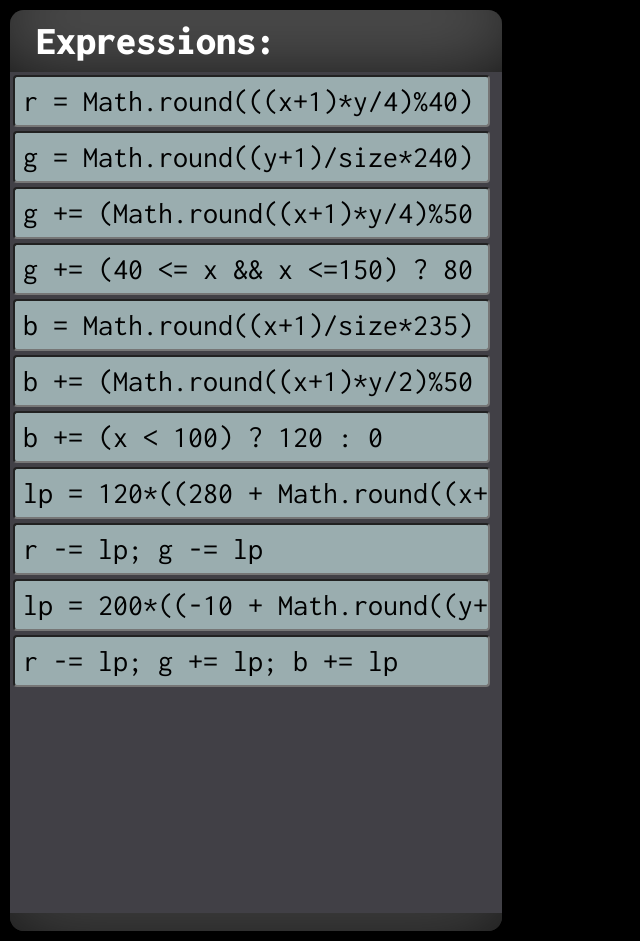
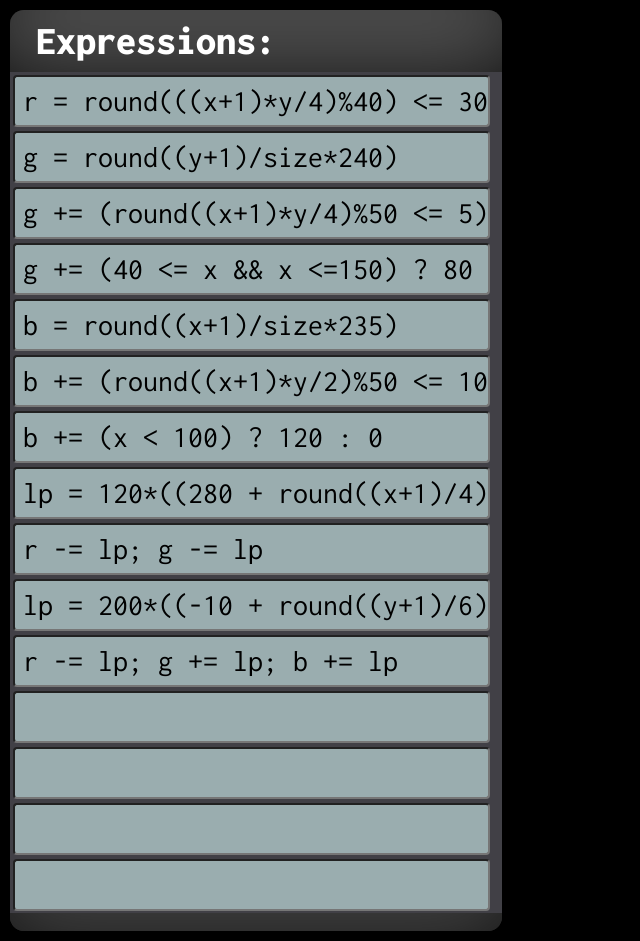
Before and after one commit to Da-Real-Kryall/Art_Project, a Flask app: page / in a window 1280 px wide. Shown: the part 80-1021 px from the top of the page, without its empty margins (0-640 px from the left). Run offline with Flask 2, Linux system fonts and the light colour scheme; a map, chart or similar area stays blank.

Commit message:
tweaked default input expressions for obsolete Math library call

```diff
--- a/root/templates/index.html
+++ b/root/templates/index.html
@@ -33,17 +33,21 @@
       </header>
 
       <div id="expressions_list">
-        <input class="expression" type="text" oninput="update_canvas()" value="r = Math.round(((x+1)*y/4)%40) <= 30 ? 255 : 1">
-        <input class="expression" type="text" oninput="update_canvas()" value="g = Math.round((y+1)/size*240)">
-        <input class="expression" type="text" oninput="update_canvas()" value="g += (Math.round((x+1)*y/4)%50 <= 5) ? 255 : 1">
+        <input class="expression" type="text" oninput="update_canvas()" value="r = round(((x+1)*y/4)%40) <= 30 ? 255 : 1">
+        <input class="expression" type="text" oninput="update_canvas()" value="g = round((y+1)/size*240)">
+        <input class="expression" type="text" oninput="update_canvas()" value="g += (round((x+1)*y/4)%50 <= 5) ? 255 : 1">
         <input class="expression" type="text" oninput="update_canvas()" value="g += (40 <= x && x <=150) ? 80 : 0">
-        <input class="expression" type="text" oninput="update_canvas()" value="b = Math.round((x+1)/size*235)">
-        <input class="expression" type="text" oninput="update_canvas()" value="b += (Math.round((x+1)*y/2)%50 <= 10) ? 255 : 1">
+        <input class="expression" type="text" oninput="update_canvas()" value="b = round((x+1)/size*235)">
+        <input class="expression" type="text" oninput="update_canvas()" value="b += (round((x+1)*y/2)%50 <= 10) ? 255 : 1">
         <input class="expression" type="text" oninput="update_canvas()" value="b += (x < 100) ? 120 : 0">
-        <input class="expression" type="text" oninput="update_canvas()" value="lp = 120*((280 + Math.round((x+1)/4)) <= y && y <= (350 + Math.round((x+1)/8)) )">
+        <input class="expression" type="text" oninput="update_canvas()" value="lp = 120*((280 + round((x+1)/4)) <= y && y <= (350 + round((x+1)/8)) )">
         <input class="expression" type="text" oninput="update_canvas()" value="r -= lp; g -= lp ">
-        <input class="expression" type="text" oninput="update_canvas()" value="lp = 200*((-10 + Math.round((y+1)/6))<= x && x <= (0 + Math.round((y+1)/4) ))">
+        <input class="expression" type="text" oninput="update_canvas()" value="lp = 200*((-10 + round((y+1)/6))<= x && x <= (0 + round((y+1)/4) ))">
         <input class="expression" type="text" oninput="update_canvas()" value="r -= lp; g += lp; b += lp">
+        <input class="expression" type="text" oninput="update_canvas()" value="">
+        <input class="expression" type="text" oninput="update_canvas()" value="">
+        <input class="expression" type="text" oninput="update_canvas()" value="">
+        <input class="expression" type="text" oninput="update_canvas()" value="">
       </div>
       <div class="expressions_footer">
         <!--for bottom of controller menu-->
```
